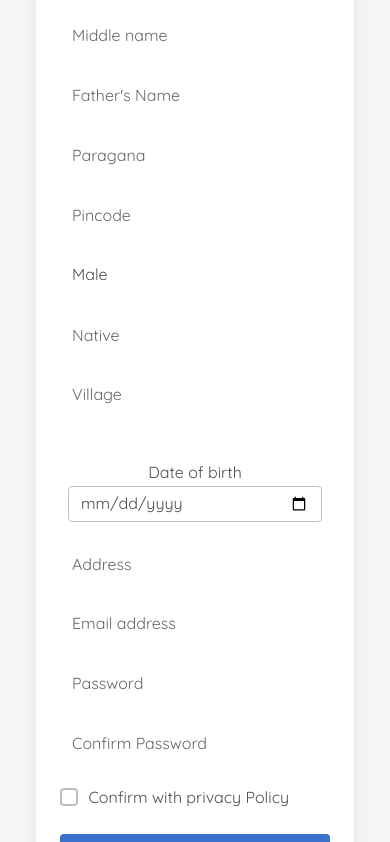
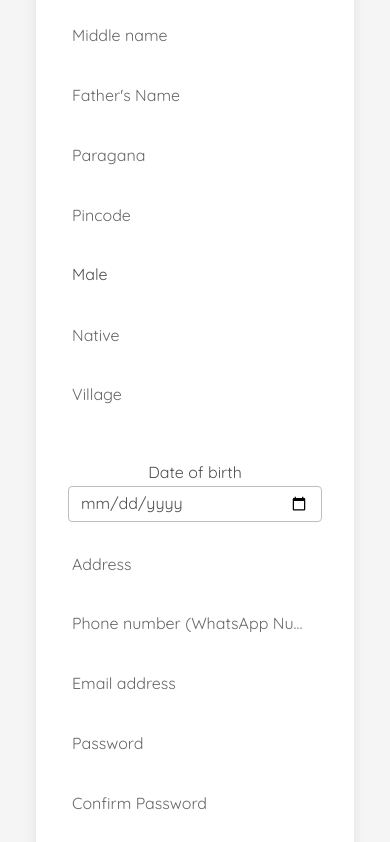
Before and after one commit to Dhruv-Darji/DarjiSmaaj, a React (Create React App) app: page /signup in a window 390 px wide. Shown: the part 617-1459 px from the top of the page. Built offline with nearby package versions, Linux system fonts and the light colour scheme.

Commit message:
Mobile Number added in users

```diff
--- a/src/Screens/AddProfile.jsx
+++ b/src/Screens/AddProfile.jsx
@@ -17,6 +17,9 @@ const AddProfile = () =>{
         const fetchData = async () =>{
             const {RoleId,UserId,Email} = await Auth();
             setUserAuth({RoleId,UserId,Email});
+            if(!RoleId){
+              navigate('/error');
+            }
         }
         fetchData();
       },[]);
@@ -87,12 +90,6 @@ const AddProfile = () =>{
 
       }
 
-
-      if(userAuth.RoleId === null && userAuth.UserId === null && userAuth.Email === null){
-        return(
-            <h1>You are not logged In please Login first</h1>
-        );
-      }else{
         return(
             <>
             <div className="row justify-content-center">
@@ -242,8 +239,8 @@ const AddProfile = () =>{
               </div>
             </div>
             </>
-        );
-      }
+      );
+
 }
 
 export default AddProfile;
--- a/src/Screens/SignUp.jsx
+++ b/src/Screens/SignUp.jsx
@@ -2,10 +2,12 @@ import React, { useState } from "react";
 import axios from "axios";
 import '../Styles/SignUp.css';
 import { useNavigate } from "react-router-dom";
+import Loading from '../Components/Loading';
 import Toast, { showSuccessToast,showErrorToast } from '../Components/Toast';
 
   const SignUp = () => {
     const navigate = useNavigate();
+    const [isLoading,setIsLoading] = useState(false);
     const [singleUser,setSingleUser] = useState({
       SurName:'',
       MiddleName: '',
@@ -17,6 +19,7 @@ import Toast, { showSuccessToast,showErrorToast } from '../Components/Toast';
       Village:'',
       DOB:'',
       Address:'',
+      MobileNumber:'',
       Email:'',
       Password:'',
       ConfirmPassword:'',
@@ -29,17 +32,17 @@ import Toast, { showSuccessToast,showErrorToast } from '../Components/Toast';
     }
 
     const handleSubmit = async (e) =>{
+      setIsLoading(true);
       e.preventDefault();
       console.log(singleUser);
       await axios.post('http://localhost:8080/createUser',singleUser).then(
-        (response)=>{
-          console.log('response code:',response.status);
-          if(response.status === 200){
+        ()=>{
             showSuccessToast('Successfully Registered 🥰.');
+            setIsLoading(false);
             navigate('/login');
         }
-        }
       ).catch((e)=>{
+        setIsLoading(false);
         if(e.response){
           showErrorToast(`${e.response.data}`);
         console.error('Error while SignUp!',e.response.data);
@@ -47,12 +50,12 @@ import Toast, { showSuccessToast,showErrorToast } from '../Components/Toast';
         showErrorToast('Oops! Server Unreachable.');
       }
       });
-
     }
       return(
           <>
-          <Toast />
-          <section className="">
+            <div>
+            <Toast/>
+            {isLoading?(<><Loading/></>):(<section className="">
               <div className="px-4 py-5 px-md-5 text-center text-lg-start BackgroundColor">
                 <div className="container">
                   <div className="row gx-lg-5 align-items-center">
@@ -137,6 +140,11 @@ import Toast, { showSuccessToast,showErrorToast } from '../Components/Toast';
                             </div>
 
                             <div className="form-outline mb-4">
+                                <input type="tel" id="typePhone" class="form-control" name="MobileNumber" value={singleUser.MobileNumber} onChange={getSingleUser} required/>
+                                <label class="form-label" for="typePhone">Phone number (WhatsApp Number)</label>
+                            </div>
+
+                            <div className="form-outline mb-4">
                               <input type="email" id="form3Example3" name='Email' value={singleUser.Email} onChange={getSingleUser} className="form-control" required/>
                               <label className="form-label" htmlFor="form3Example3">Email address</label>
                             </div>
@@ -171,7 +179,8 @@ import Toast, { showSuccessToast,showErrorToast } from '../Components/Toast';
                 </div>
               </div>
 
-          </section>
+            </section>)}
+            </div>
           </>
       );
   }
--- a/src/Screens/SuperAdmin/AdminList.jsx
+++ b/src/Screens/SuperAdmin/AdminList.jsx
@@ -93,6 +93,11 @@ const AdminList = () =>{
             sort:'asc'
           },
           {
+            label:'Mobile Number',
+            field:'MobileNumber',
+            sort:'asc'
+          },
+          {
             label:'Gender',
             field:'Gender',
             sort:'asc'
@@ -144,6 +149,7 @@ const AdminList = () =>{
               </div>
               </div>
             ),
+            MobileNumber:user.MobileNumber,
             Gender:user.Gender,
             Pargana:user.Pargana,
             AssignedPinCodes:(
--- a/src/Screens/SuperAdmin/Administrate.jsx
+++ b/src/Screens/SuperAdmin/Administrate.jsx
@@ -83,10 +83,13 @@ const Administrate = () => {
                 label:'Index',
                 field:'Index',
                 sort:'asc'
-            },
-            {
+            },{
                 label:'Name',
                 field:'Name',
+                sort:'asc'
+            },{
+                label:'Mobile Number',
+                field:'MobileNumber',
                 sort:'asc'
             },{
                 label:'Role',
@@ -125,6 +128,7 @@ const Administrate = () => {
                     </div>
                     </div>
                 ),
+                MobileNumber:user.MobileNumber,
                 Pargana:user.Pargana,
                 Email: user.Email,
                 Pincode:user.PinCode,
@@ -264,6 +268,8 @@ const Administrate = () => {
                 })()}
                 <span className="mx-2">|</span> <a
                     href="#!">{`${user.Email}`}</a>
+                <span className="mx-2">|</span>
+                {`${user.MobileNumber}`}
                 <span className="mx-2">|</span>
                 {`${DateFormater(user.DOB)}`}
             </p>
--- a/src/Screens/SuperAdmin/DistrictAdminList.jsx
+++ b/src/Screens/SuperAdmin/DistrictAdminList.jsx
@@ -93,6 +93,11 @@ const DistrictAdminList = () => {
         sort:'asc'
       },
       {
+        label:'Mobile Number',
+        field:'MobileNumber',
+        sort:'asc'
+      },
+      {
         label:'Gender',
         field:'Gender',
         sort:'asc'
@@ -144,6 +149,7 @@ const DistrictAdminList = () => {
           </div>
           </div>
         ),
+        MobileNumber:user.MobileNumber,
         Gender:user.Gender,
         Pargana:user.Pargana,
         AssignedDistrict:user.AssignedDistrict,
```
Lines whose indentation alone changed are shown as unchanged.
